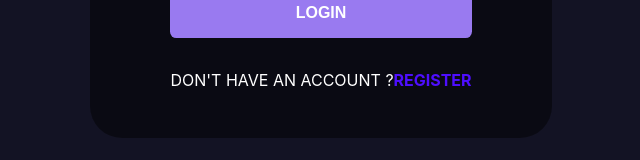
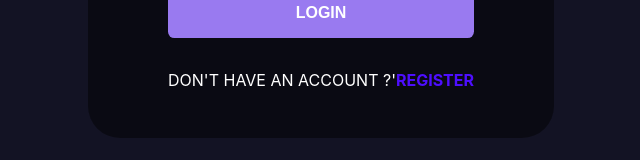
Before and after one commit to davidkaggulire/mimos, a Next.js app: page /login in a window 1280 px wide. Shown: the part 502-662 px from the top of the page, without its empty margins (319-959 px from the left). Built offline with nearby package versions, Linux system fonts and the light colour scheme.

Commit message:
remove unescaped entities

```diff
--- a/components/auth/LoginForm.js
+++ b/components/auth/LoginForm.js
@@ -112,7 +112,7 @@ const AuthForm = () => {
             Login
           </button>
           <span className={classes.switch}>
-            Don't have an account ?
+            Don't have an account ?&apos;
             <Link href="/signup">
               <a>Register</a>
             </Link>
```
